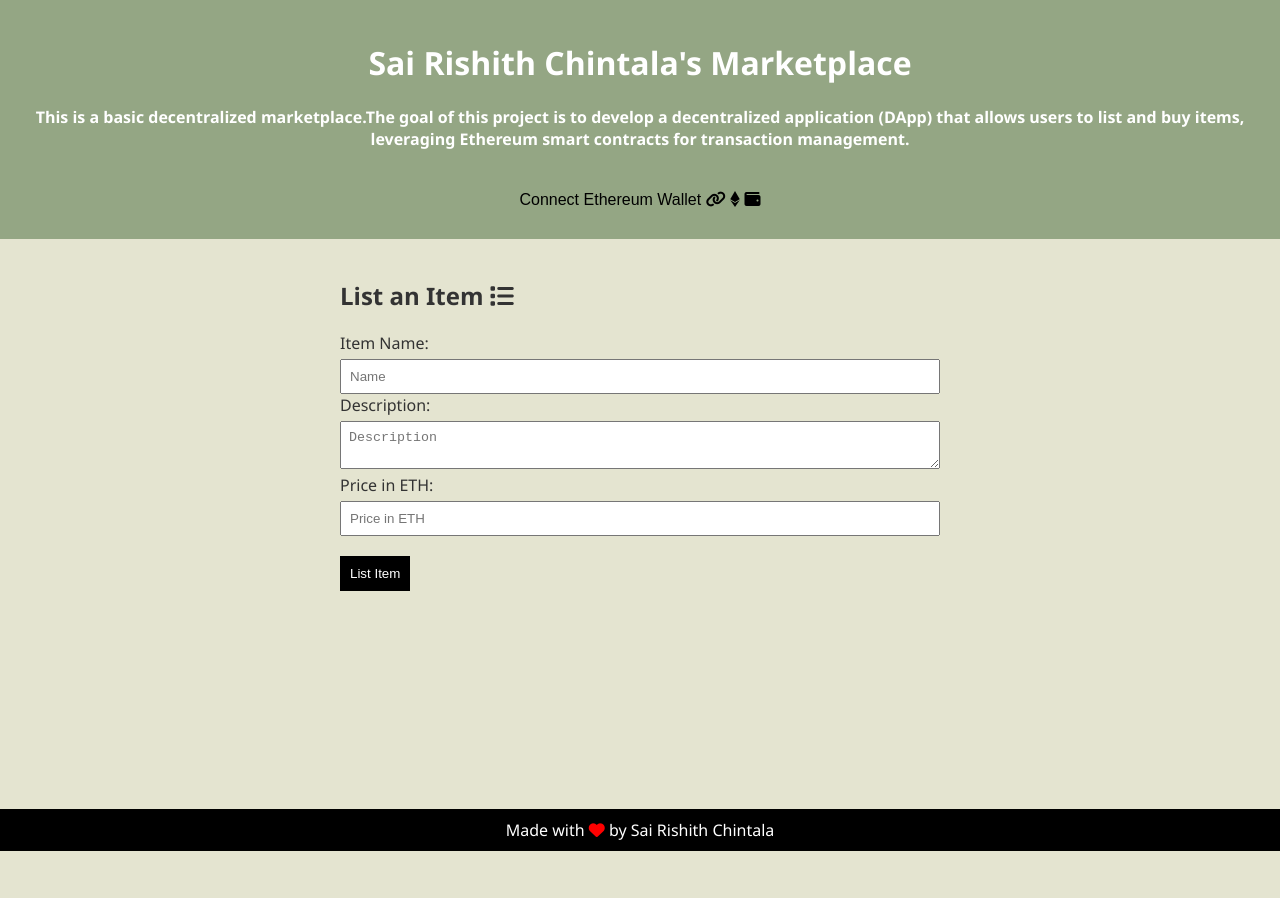
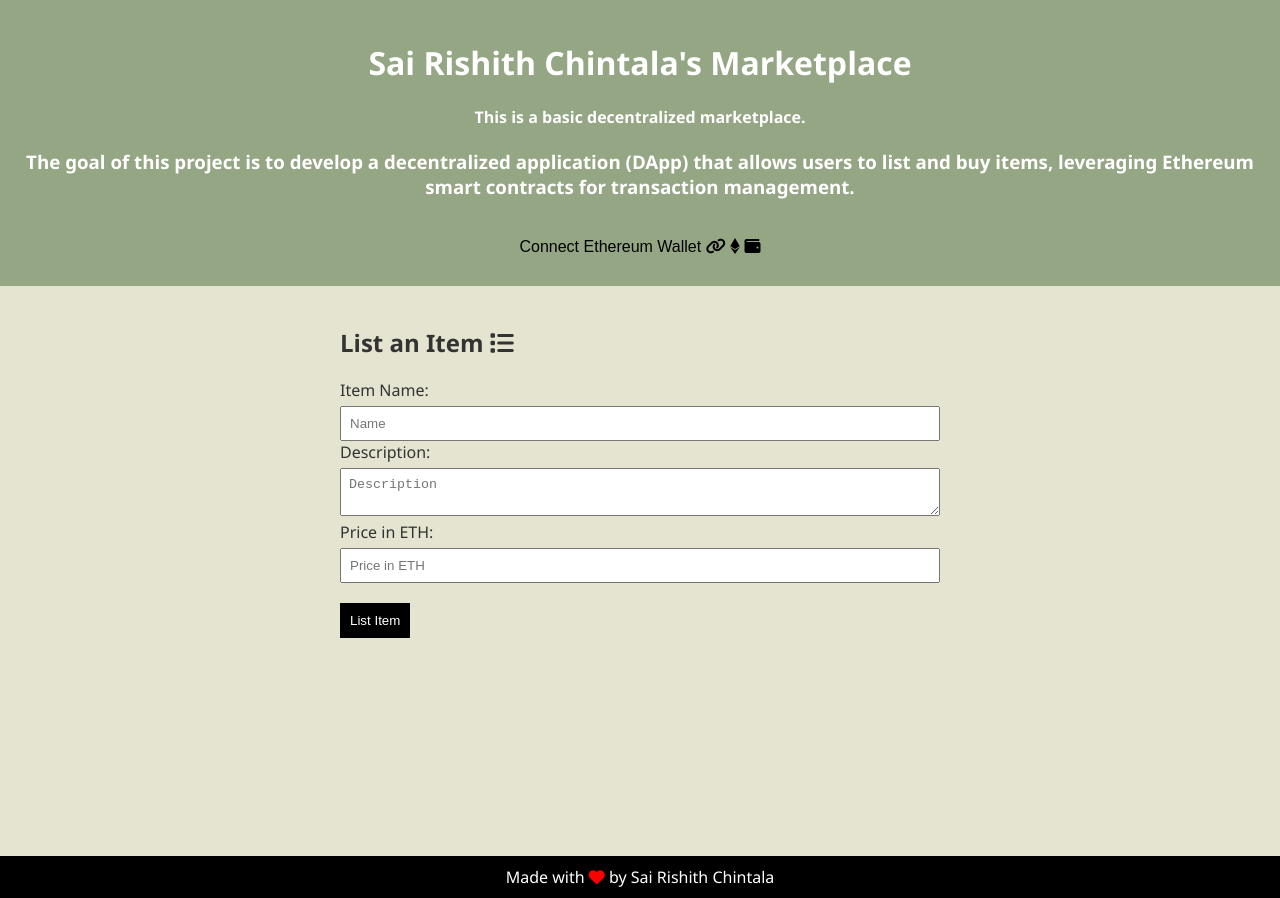
Before and after one commit to rishichintala/rishichintala.github.io, a website: page index.html in a window 1280 px wide. Before the commit the page ends 851 px from the top, so only its background shows below. Drawn offline with nearby package versions, Linux system fonts and the light colour scheme.

Commit message:
Update index.html

```diff
--- a/index.html
+++ b/index.html
@@ -12,7 +12,8 @@
 <body>
     <header>
         <h1>Sai Rishith Chintala's Marketplace </h1>
-        <h4>This is a basic decentralized marketplace.The goal of this project is to develop a decentralized application (DApp) that allows users to list and buy items, leveraging Ethereum smart contracts for transaction management.</h4>
+        <h4>This is a basic decentralized marketplace.</h4>
+        <h3>The goal of this project is to develop a decentralized application (DApp) that allows users to list and buy items, leveraging Ethereum smart contracts for transaction management.</h3>
         <button onclick="connectWallet()" class="connect-wallet-btn">Connect Ethereum Wallet <i class="fa-solid fa-link"></i> <i class="fa-brands fa-ethereum"></i> <i class="fa-solid fa-wallet"></i></button>
     </header>
 
```
